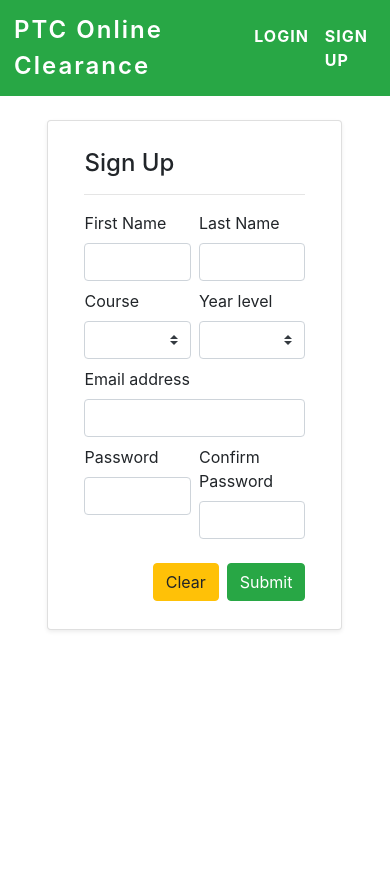
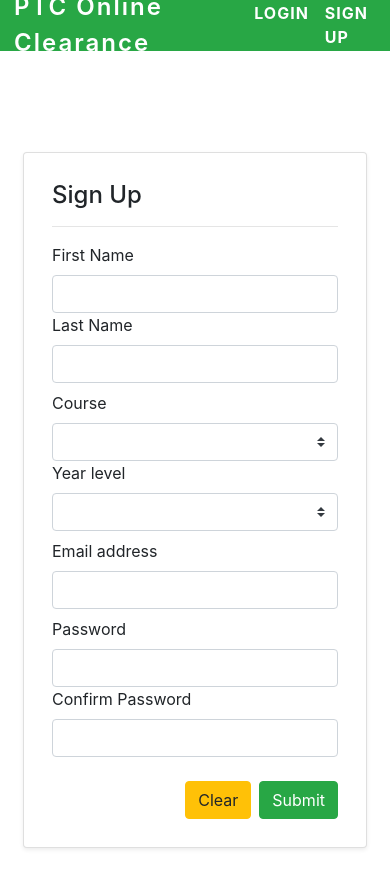
Before and after one commit to royrmagdaong/online-clearance, a Vue app: page /register in a window 390 px wide. Shown: the top 888 px of the page. Before the commit the page ends 844 px from the top, so only its background shows below. Built offline with nearby package versions, Linux system fonts and the light colour scheme.

Commit message:
responsive login and signup page

```diff
--- a/package.json
+++ b/package.json
@@ -28,7 +28,8 @@
     "eslint": "^6.7.2",
     "eslint-plugin-vue": "^6.2.2",
     "sass-loader": "^10.1.1",
-    "vue-template-compiler": "^2.6.11"
+    "vue-loader": "^15.9.8",
+    "vue-template-compiler": "^2.6.14"
   },
   "eslintConfig": {
     "root": true,
--- a/src/components/Navbar.vue
+++ b/src/components/Navbar.vue
@@ -45,8 +45,9 @@ export default {
     align-items: center;
     padding-left: 14px;
     padding-right: 14px;
-    padding-top: 12px;
-    padding-bottom: 12px;
+    /*padding-top: 12px;
+    padding-bottom: 12px; */
+    height: 6vh;
     letter-spacing: 2px;
     position: fixed;
     width: 100%;
--- a/src/views/SignIn.vue
+++ b/src/views/SignIn.vue
@@ -1,9 +1,8 @@
 <template>
   <div class="container">
     <div class="row">
-      <div class="col-1 col-md-3"></div>
-      <div class="col-10 col-md-6">
-        <div class="card shadow-sm py-2 px-3" style="margin-top: 120px;">
+      <div class="col-12 col-md-6 offset-md-3 col-lg-6 offset-lg-3 signin-container">
+        <div class="card shadow-sm px-2 py-2 mx-2 mx-sm-0 px-lg-4 py-lg-4" style="width:100%;">
           <div class="card-body">
             <h4 class="card-title">Login</h4>
             <hr>
@@ -24,7 +23,6 @@
           </div>
         </div>
       </div>
-      <div class="col-1 col-md-3"></div>
     </div>
   </div>
 </template>
@@ -77,6 +75,10 @@ export default {
 }
 </script>
 
-<style>
-
+<style scoped>
+.signin-container{
+  height: 90vh;
+  display: flex;
+  align-items: center;
+}
 </style>
--- a/src/views/SignUp.vue
+++ b/src/views/SignUp.vue
@@ -1,29 +1,29 @@
 <template>
   <div class="container">
     <div class="row">
-      <div class="col-1 col-md-3"></div>
-      <div class="col-10 col-md-6">
-        <div class="card shadow-sm py-2 px-3" style="margin-top: 120px;">
+      <div class="col-12 d-block d-md-none" style="margin-top:120px;"></div>
+      <div class="col-12 col-md-6 offset-md-3 col-lg-6 offset-lg-3 signup-container">
+        <div class="card shadow-sm px-2 py-2 mx-2 mx-sm-0 px-lg-4 py-lg-4" style="width:100%;">
           <div class="card-body">
             <h4 class="card-title">Sign Up</h4>
             <hr>
             <form>
               <div class="form-group mb-2 row no-gutters">
-                <div class="col-6 pr-1">
+                <div class="col-12 pr-0 col-sm-6 pr-sm-1">
                   <label>First Name</label>
                   <input type="text" class="form-control" v-model="first_name">
                 </div>
-                <div class="col-6 pl-1">
+                <div class="col-12 pr-0 col-sm-6 pr-sm-1">
                   <label>Last Name</label>
                   <input type="text" class="form-control" v-model="last_name">
                 </div>
               </div>
               <div class="form-group mb-2 row no-gutters">
-                <div class="col-6 pr-1">
+                <div class="col-12 pr-0 col-sm-6 pr-sm-1">
                   <label>Course</label>
                   <b-form-select v-model="selected_course" :options="course_options" @change="selectCourse"></b-form-select>
                 </div>
-                <div class="col-6 pl-1">
+                <div class="col-12 pr-0 col-sm-6 pr-sm-1">
                   <label>Year level</label>
                   <b-form-select v-model="selected_year_level" :options="year_level_options"></b-form-select>
                 </div>
@@ -33,11 +33,11 @@
                 <input type="email" class="form-control" v-model="email">
               </div>
               <div class="form-group mb-2 row no-gutters">
-                <div class="col-6 pr-1">
+                <div class="col-12 pr-0 col-sm-6 pr-sm-1">
                   <label>Password</label>
                   <input type="password" class="form-control" v-model="password">
                 </div>
-                <div class="col-6 pl-1">
+                <div class="col-12 pr-0 col-sm-6 pr-sm-1">
                   <label>Confirm Password</label>
                   <input type="password" class="form-control" v-model="confirmPassword">
                 </div>
@@ -50,7 +50,7 @@
           </div>
         </div>
       </div>
-      <div class="col-1 col-md-3"></div>
+      <div class="col-12 d-block d-md-none" style="margin-bottom:120px;"></div>
     </div>
   </div>
 </template>
@@ -125,6 +125,10 @@ export default {
 }
 </script>
 
-<style>
-
+<style scoped>
+.signup-container{
+  height: 90vh;
+  display: flex;
+  align-items: center;
+}
 </style>
```
Also changed, not shown: src/views/student/profile/ClearanceForm.vue (line endings or trailing spaces).
